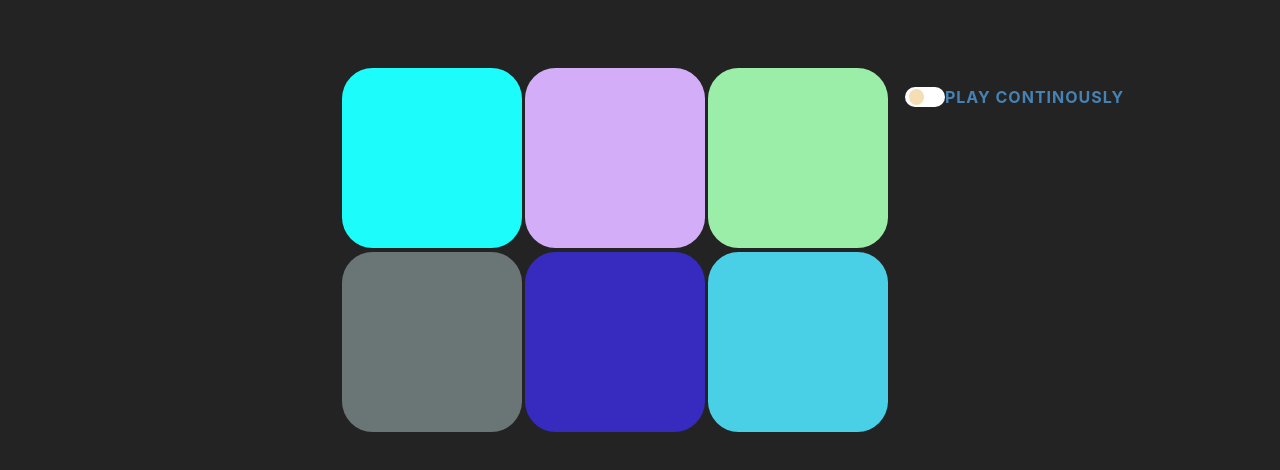
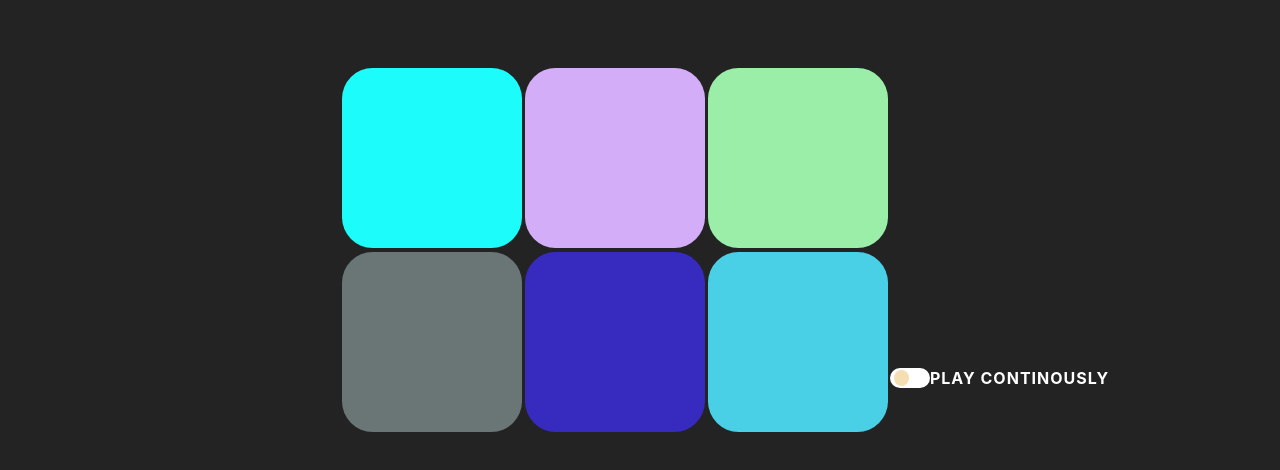
Before and after one commit to amartyaay/Guess-the-Color, a plain HTML site: page index.html in a window 1280 px wide. Shown: the part 206-676 px from the top of the page. Drawn offline with Linux system fonts and the light colour scheme.

Commit message:
adjusted button position

```diff
--- a/color-game.css
+++ b/color-game.css
@@ -118,7 +118,7 @@ button:hover {
 }
 
 input:checked + .slider {
-  background-color: steelblue;
+  background-color: orange;
 }
 
 input:focus + .slider {
@@ -142,15 +142,17 @@ input:checked + .slider:before {
 #play {
   padding-left: 15px;
   /* float: left; */
-  display: inline;
-
+  /* display: inline; */
+  padding-top: 22%;
+  padding-left: 43.5%;
+  text-align: center
   margin: 0px;
   border: none;
   background: none;
   text-transform: uppercase;
   height: 100%;
   font-weight: 700;
-  color: steelblue;
+  color: white;
   letter-spacing: 1px;
   font-size: inherit;
   outline: none;
```
